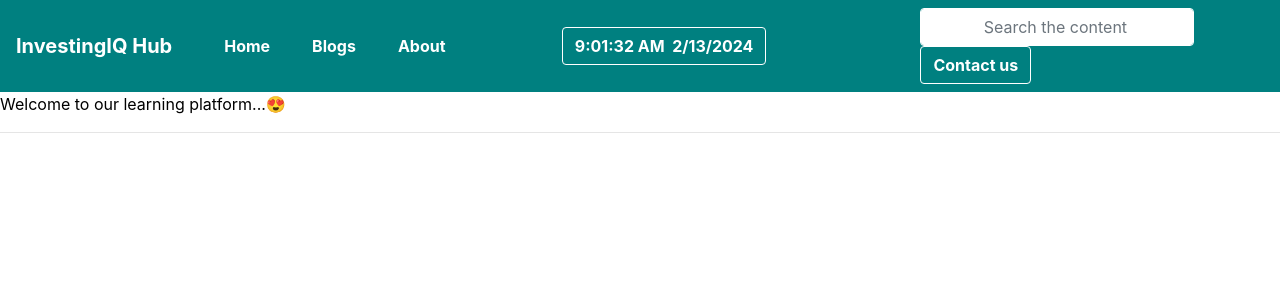
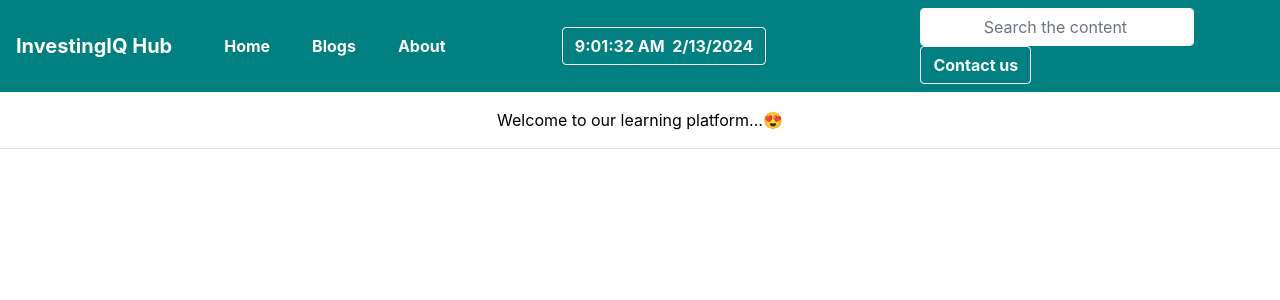
Before and after one commit to Mechboyshyam/InvestingIQ-Hub, a React (Create React App) app in the folder client/: page / in a window 1280 px wide. Shown: the top 300 px of the page. Built offline with nearby package versions, Linux system fonts and the light colour scheme.

Commit message:
readme and functional component added below navbar

```diff
--- a/client/src/App.js
+++ b/client/src/App.js
@@ -7,7 +7,7 @@ import Navbar from './Component/Navbar/Navbar';
 import Wish from './Component/wish/Wish.js';
 
 function App() {
-  const text = "Welcome to our learning platform...😍";
+  const text = "";
   return (
    <div className='background'>
     <Navbar/>
--- a/client/src/Component/wish/Wish.js
+++ b/client/src/Component/wish/Wish.js
@@ -1,21 +1,34 @@
 import React, { useState, useEffect } from "react";
 
 export default function TypingEffect(props) {
-  const [typing, setTyping] = useState("");
-  const [index, setIndex] = useState(0);
+  // const [typing, setTyping] = useState("");
+  // const [index, setIndex] = useState(0);
+  const [text, setText] = useState("");
+  const fullText =
+  "Welcome to our learning platform...😍";
 
-  useEffect(() => {
-    if (index < props.text.length) {
-      setTimeout(() => {
-        setTyping(typing + props.text[index]);
-        setIndex(index + 1);
-      }, 40);
+useEffect(() => {
+  let currentText = "";
+  let currentIndex = 0;
+
+  const interval = setInterval(() => {
+    currentText += fullText[currentIndex];
+    setText(currentText);
+    currentIndex++;
+
+    if (currentIndex === fullText.length) {
+      clearInterval(interval);
     }
-  }, [index]);
+  }, 100);
+
+  return () => {
+    clearInterval(interval);
+  };
+}, []);
 
   return (
-    <div>
-      <p>{typing}</p>
+    <div className="mt-3 text-center">
+      <p>{text}</p>
     </div>
   );
 };
--- a/package.json
+++ /dev/null
@@ -1,5 +0,0 @@
-{
-  "dependencies": {
-    "bootstrap": "^5.3.2"
-  }
-}
```
Also changed, not shown: 2 other files (tests, documents, lock files or other folders).
